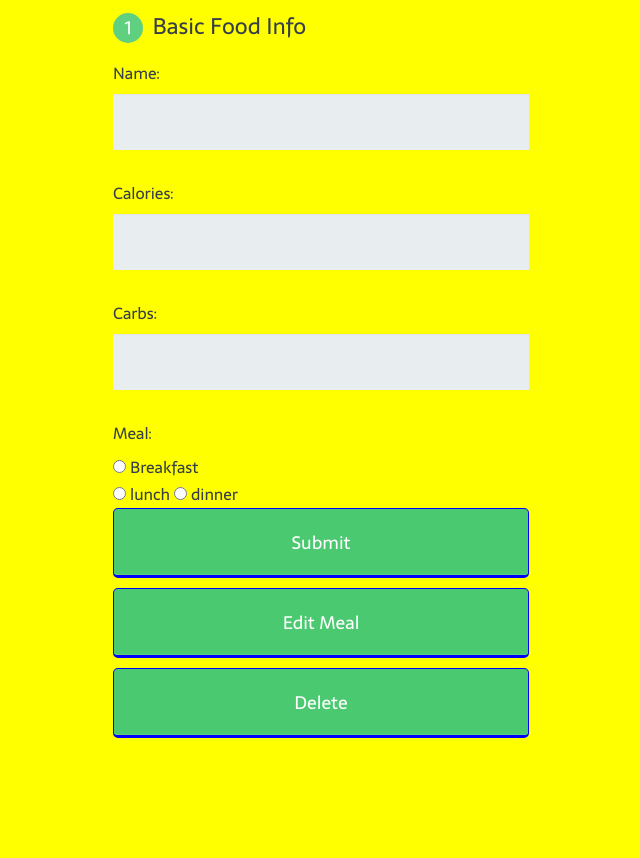
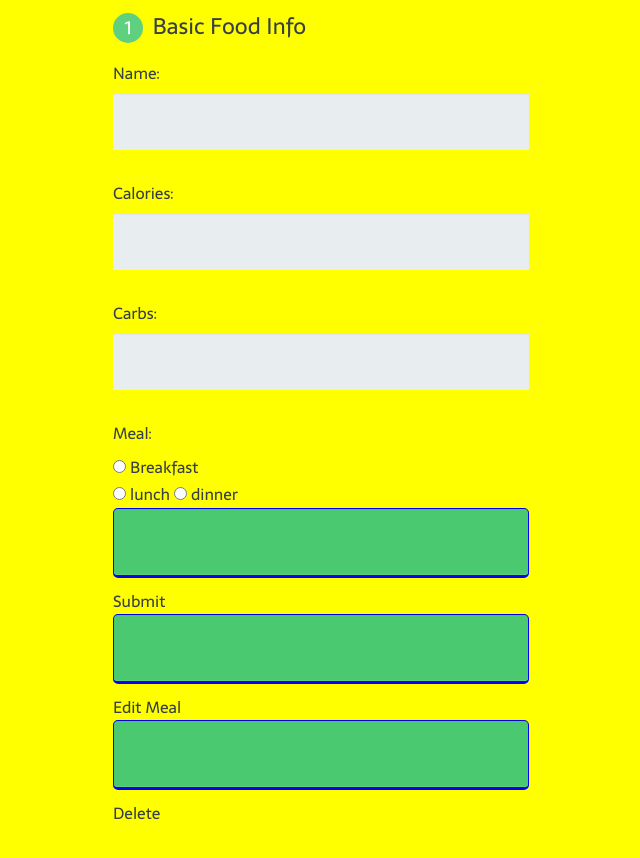
Before and after one commit to alexkthomas/FSJS-Final-Project, a website: page public/index.html in a window 1280 px wide. Shown: the part 94-952 px from the top of the page, without its empty margins (319-959 px from the left). Before the commit the page ends 904 px from the top, so only its background shows below. Drawn offline with nearby package versions, Linux system fonts and the light colour scheme.

Commit message:
another aweseome commit message

```diff
--- a/public/index.html
+++ b/public/index.html
@@ -40,9 +40,9 @@
 
 
 
-        <button type="button">Submit</button>
-        <button type="edit">Edit Meal</button>
-        <button type="delete">Delete</button>
+        <input type="button">Submit</input>
+        <input type="button">Edit Meal</input>
+        <input type="button">Delete</input>
 
       </form>
 </div>
--- a/public/main.css
+++ b/public/main.css
@@ -52,7 +52,7 @@ select {
   border-radius: 2px;
 }
 
-button {
+input[type="button"] {
   padding: 19px 39px 18px 39px;
   color: #FFF;
   background-color: #4bc970;
```
